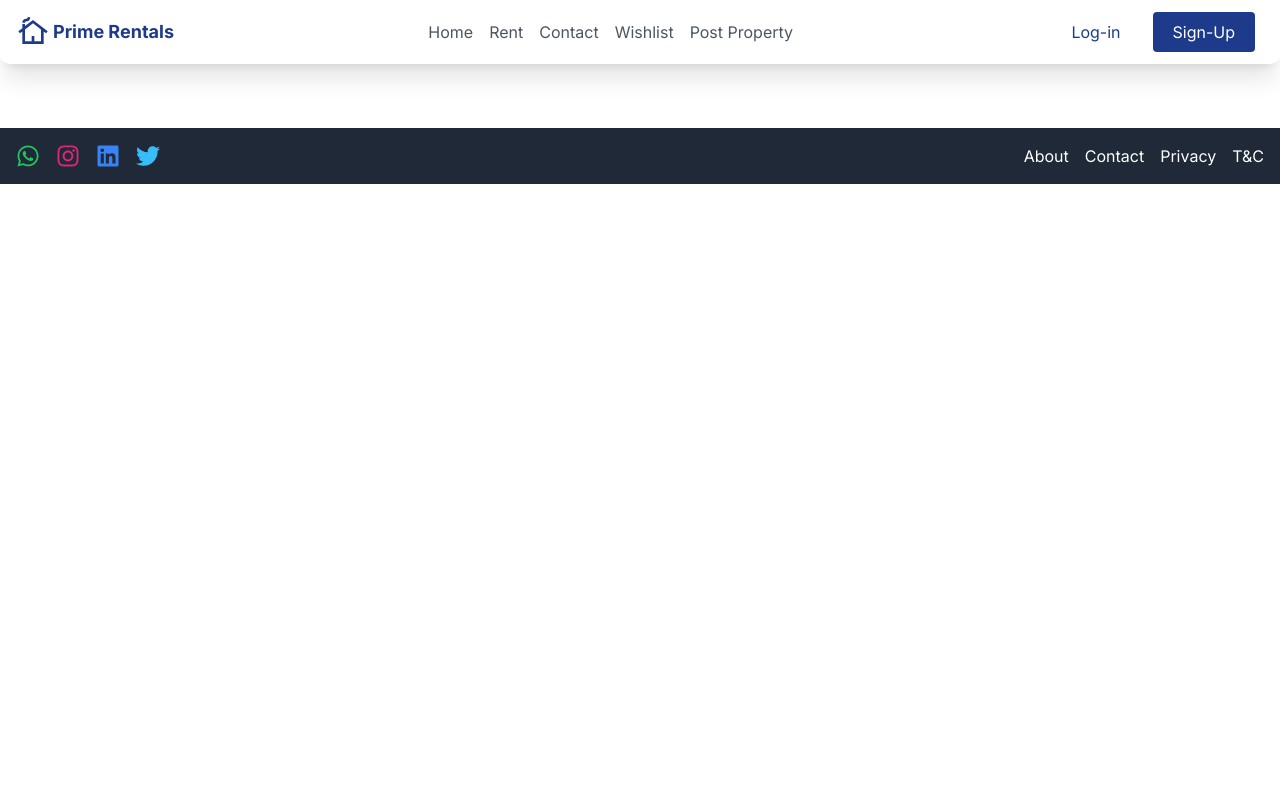
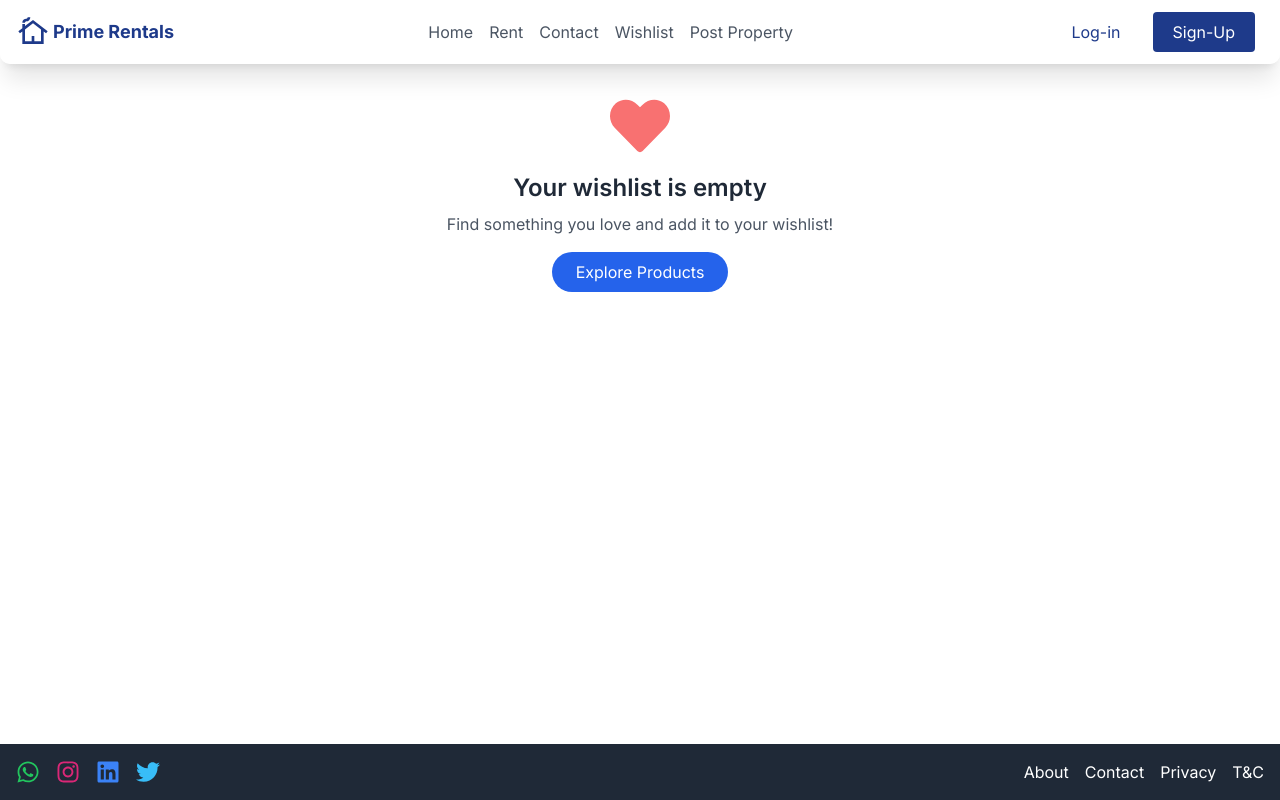
Before and after one commit to GigSSphere/prime-rentals, a Next.js app: page /cart in a window 1280 px wide. Built offline with nearby package versions, Linux system fonts and the light colour scheme.

Commit message:
solved hydration error

```diff
--- a/src/app/cart/page.tsx
+++ b/src/app/cart/page.tsx
@@ -1,31 +1,45 @@
 "use client";
+import { FaHeart } from "react-icons/fa";
 import { useSelector } from "react-redux";
 import { IRootState } from "../../../redux/store";
-import Cards from "../components/Cards";
+import Footer from "../components/Footer";
 import Navbar from "../components/Navbar";
 import WishItems from "../components/WishItems";
-import Footer from "../components/Footer";
 
 const Cart = () => {
   const cartitems = useSelector((state: IRootState) => state.cart.cartItems);
   console.log(cartitems);
 
   return (
-    <>
+    <div className="flex min-h-screen flex-col">
       <Navbar />
-      <div className="container mx-auto px-4 py-8">
-        <div className="grid grid-cols-1 gap-3 md:grid-cols-4">
-          {cartitems.map((item) => (
-            <WishItems
-              key={item.item.id}
-              item={item.item}
-
-            />
-          ))}
-        </div>
-      </div>
-      <Footer/>
-    </>
+      <main className="container mx-auto flex-grow px-4 py-8">
+        {cartitems.length > 0 ? (
+          <div className="grid grid-cols-1 gap-3 md:grid-cols-4">
+            {cartitems.map((item) => (
+              <WishItems key={item.item.id} item={item.item} />
+            ))}
+          </div>
+        ) : (
+          <div className="flex h-full flex-col items-center justify-center text-center">
+            <FaHeart className="mb-4 text-6xl text-red-400" />
+            <h2 className="mb-2 text-2xl font-semibold text-gray-800">
+              Your wishlist is empty
+            </h2>
+            <p className="mb-4 text-gray-600">
+              Find something you love and add it to your wishlist!
+            </p>
+            <a
+              href="/"
+              className="rounded-full bg-blue-600 px-6 py-2 text-white transition duration-300 hover:bg-blue-700"
+            >
+              Explore Products
+            </a>
+          </div>
+        )}
+      </main>
+      <Footer />
+    </div>
   );
 };
 
--- a/src/app/components/Cards.tsx
+++ b/src/app/components/Cards.tsx
@@ -64,14 +64,13 @@ const Cards: React.FC<Props> = ({ item }) => {
           <img className="rounded-t-lg" src={item.img} alt="" />
 
           <div className="p-5">
-            <a href="#">
             <h4 className="mb-2 text-2xl font-bold tracking-tight text-gray-900 dark:text-white">
               {item.title}
             </h4>
             <h6 className="text-2xl font-bold tracking-tight text-gray-900 dark:text-white">
               ₹{item.price}
             </h6>
-            </a>
+
             <p className="font-normal text-gray-700 dark:text-gray-400">
               {item.address}
             </p>
--- a/src/app/components/Flats.tsx
+++ b/src/app/components/Flats.tsx
@@ -1,3 +1,4 @@
+"use client"
 import { Item, property } from "../Utils/CardsList";
 import Cards from "./Cards";
 
--- a/src/app/components/Footer.tsx
+++ b/src/app/components/Footer.tsx
@@ -1,12 +1,12 @@
-import React from "react";
-import { FaWhatsapp, FaInstagram, FaLinkedin, FaTwitter } from "react-icons/fa";
+"use client";
+import { FaInstagram, FaLinkedin, FaTwitter, FaWhatsapp } from "react-icons/fa";
 
 const Footer = () => {
   return (
-    <footer className="bg-gray-800 p-4 w-full">
+    <footer className="w-full bg-gray-800 p-4">
       <div className="container mx-auto flex flex-wrap items-center justify-between">
         <div className="flex space-x-2 sm:space-x-4">
-          <a href="#" className="text-xl text-green-500 sm:text-2xl">
+          <a href="#" className="text-xl text-green-500 sm:text-2xl md:hover:mb-1">
             <FaWhatsapp />
           </a>
           <a href="#" className="text-xl text-pink-600 sm:text-2xl">
--- a/src/app/components/Houses.tsx
+++ b/src/app/components/Houses.tsx
@@ -1,3 +1,4 @@
+"use client";
 import { Item, property } from "../Utils/CardsList";
 import Cards from "./Cards";
 
--- a/src/app/components/Pgs.tsx
+++ b/src/app/components/Pgs.tsx
@@ -1,3 +1,4 @@
+"use client";
 import { Item, property } from "../Utils/CardsList";
 import Cards from "./Cards";
 
```
Also changed, not shown: src/app/page.tsx (indentation only). Lines whose indentation alone changed are shown as unchanged.
